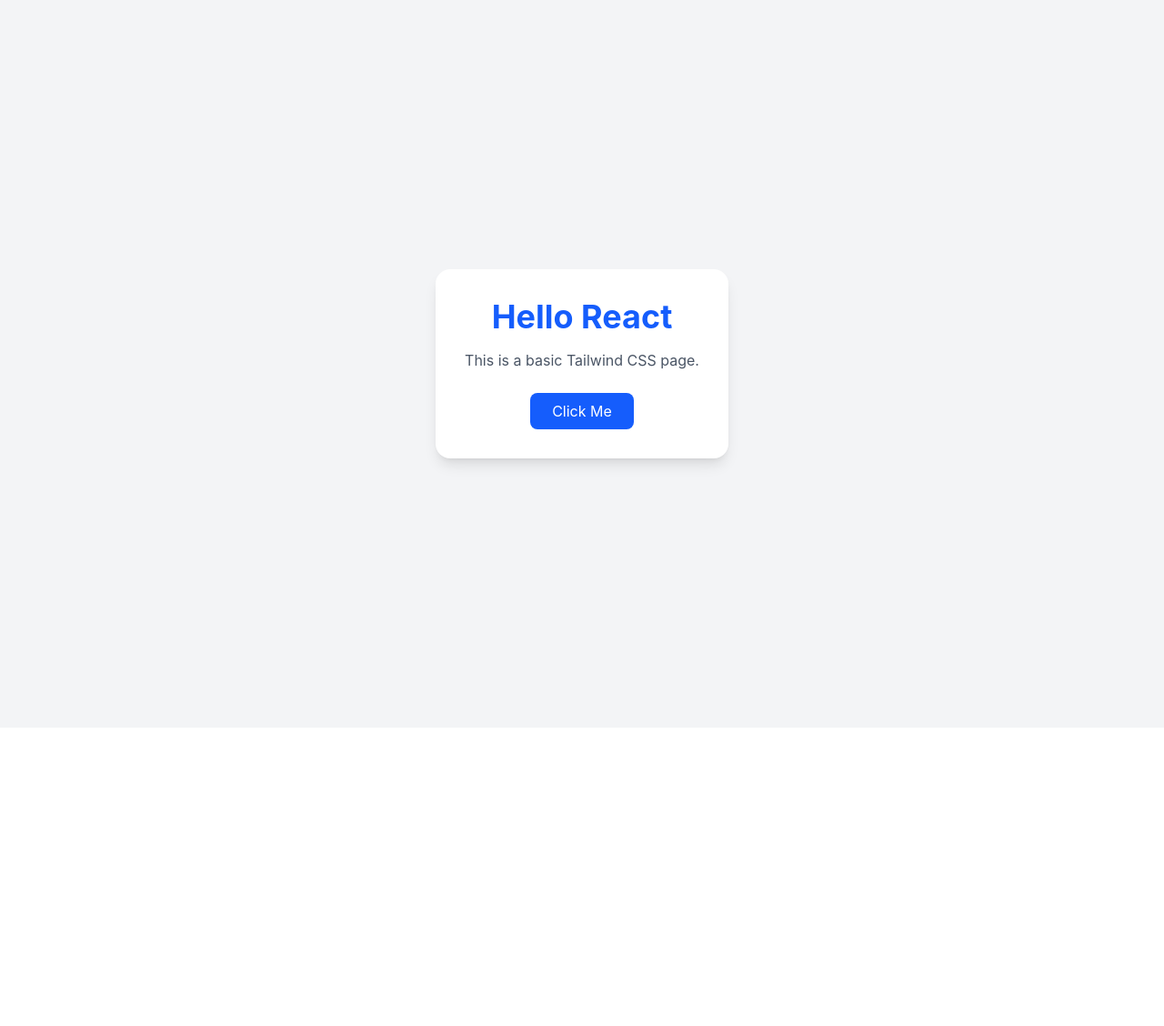
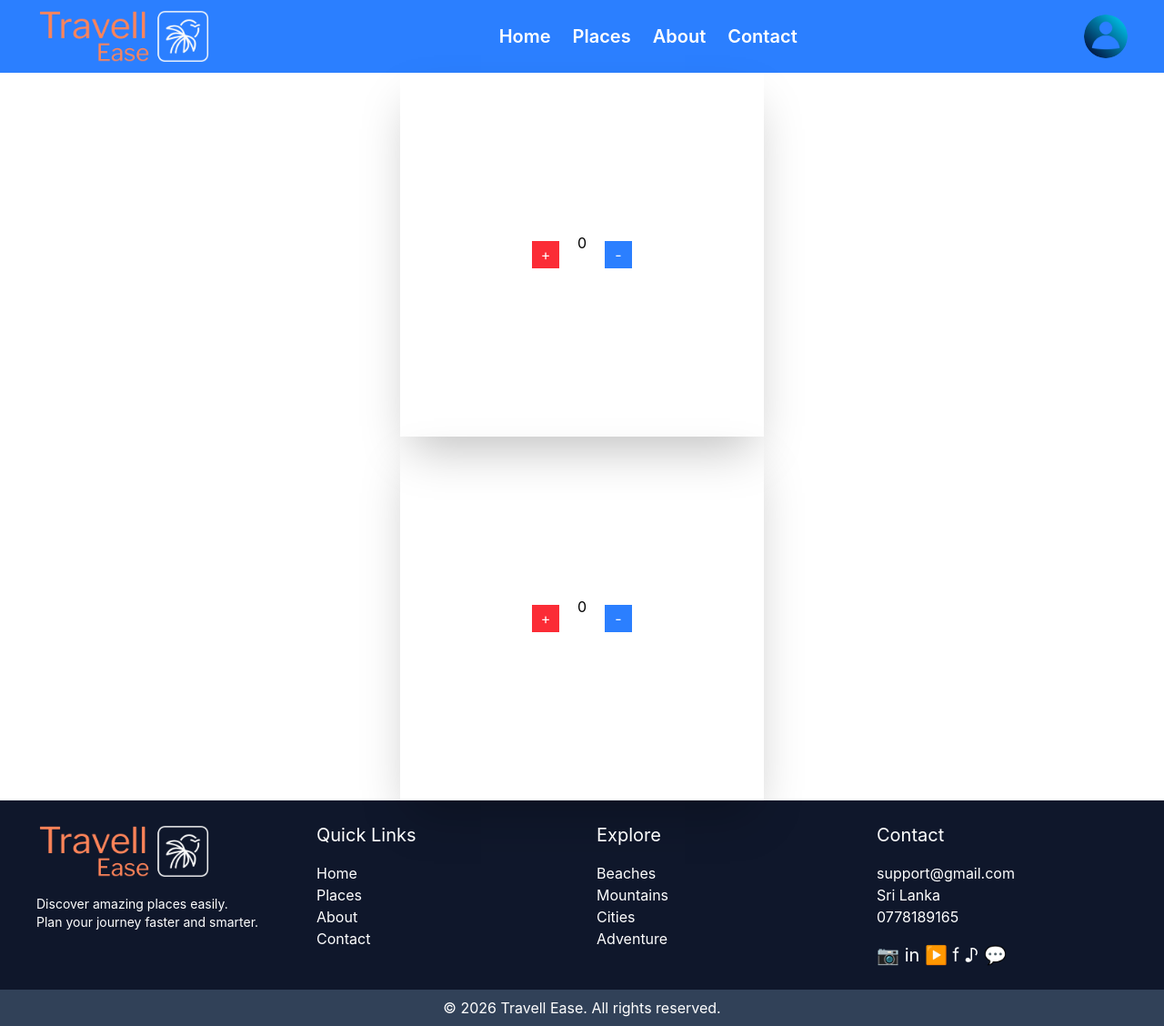
Before and after one commit to Mihiranga2001/Travell-Ease-frontend, a React app: page / in a window 1280 px wide. Shown: the whole page at 91% size. Before the commit the page ends 800 px from the top, so only its background shows below. Built offline with nearby package versions, Linux system fonts and the light colour scheme; the HTML template or start-up script is replaced by a standard one.

Commit message:
header and footer created

```diff
--- a/src/App.jsx
+++ b/src/App.jsx
@@ -1,21 +1,16 @@
 import './App.css'
+import Header from "./components/Header";
+import Footer from "./components/Footer";
+import Test from "./components/test";
+
 
 function App() {
   return (
-    <div className="min-h-screen bg-gray-100 flex items-center justify-center">
-      <div className="bg-white p-8 rounded-2xl shadow-lg text-center">
-        <h1 className="text-4xl font-bold text-blue-600 mb-4">
-          Hello React
-        </h1>
-
-        <p className="text-gray-600 mb-6">
-          This is a basic Tailwind CSS page.
-        </p>
-
-        <button className="bg-blue-600 text-white px-6 py-2 rounded-lg hover:bg-blue-700">
-          Click Me
-        </button>
-      </div>
+    <div>
+      <Header />
+      <Test />
+      <Test />
+      <Footer />
     </div>
   );
 }
--- /dev/null
+++ b/src/components/footer.jsx
@@ -0,0 +1,43 @@
+import logo from "../assets/Travell-logo-transparent.png";
+
+export default function Footer() {
+  return (
+    <footer className="bg-slate-900 text-white">
+      <div className="grid grid-cols-4 gap-8 px-10 py-6">
+        <div>
+          <img src={logo} alt="Travell Ease" className="h-16 mb-4" />
+          <p className="text-sm">Discover amazing places easily.</p>
+          <p className="text-sm">Plan your journey faster and smarter.</p>
+        </div>
+
+        <div>
+          <h2 className="text-xl mb-4">Quick Links</h2>
+          <p>Home</p>
+          <p>Places</p>
+          <p>About</p>
+          <p>Contact</p>
+        </div>
+
+        <div>
+          <h2 className="text-xl mb-4">Explore</h2>
+          <p>Beaches</p>
+          <p>Mountains</p>
+          <p>Cities</p>
+          <p>Adventure</p>
+        </div>
+
+        <div>
+          <h2 className="text-xl mb-4">Contact</h2>
+          <p>support@gmail.com</p>
+          <p>Sri Lanka</p>
+          <p>0778189165</p>
+          <p className="mt-4 text-xl">📷 in ▶️ f ♪ 💬</p>
+        </div>
+      </div>
+
+      <div className="bg-slate-700 text-center py-2">
+        © 2026 Travell Ease. All rights reserved.
+      </div>
+    </footer>
+  );
+}
--- /dev/null
+++ b/src/components/header.jsx
@@ -0,0 +1,23 @@
+import logo from "../assets/Travell-logo-transparent.png";
+import defaultImage from "../assets/default.jpg";
+
+export default function Header() {
+  return (
+    <header className="bg-blue-500 h-20 flex items-center justify-between px-10">
+      <img src={logo} alt="Travell Ease" className="h-16" />
+
+      <nav className="flex gap-6 text-white text-xl font-semibold">
+        <a href="#">Home</a>
+        <a href="#">Places</a>
+        <a href="#">About</a>
+        <a href="#">Contact</a>
+      </nav>
+
+      <img
+        src={defaultImage} // Replace with the actual image URL or path to your default"
+        alt="profile"
+        className="w-12 h-12 rounded-full"
+      />
+    </header>
+  );
+}
--- /dev/null
+++ b/src/components/test.jsx
@@ -0,0 +1,29 @@
+import { useState } from "react";
+
+export default function Test(){
+
+    const[count,setcount] = useState(0)
+    return (
+        <div className = "w-full h-full flex justify-center items-center">
+            <div className = "w-[400px] h-[400px] shadow-2xl flex justify-center items-center">
+                <button onClick ={
+                    () =>{
+                        setcount(count+1)
+                    }
+                } className ="h-[30px] w-[30px] bg-red-500 text-white">
+                    +
+                </button>
+                <h1 className= "h-[50px] w-[50px] text-center"> {count} </h1>
+
+                <button onClick ={
+                    () =>{
+                        setcount(count-1)
+                    }
+                } className ="h-[30px] w-[30px] bg-blue-500 text-white">
+                    -
+                </button>
+            </div>
+        </div>
+    )
+
+}
```
Also changed, not shown: src/assets/Travell-logo-transparent.png (added), src/assets/default.jpg (added).
